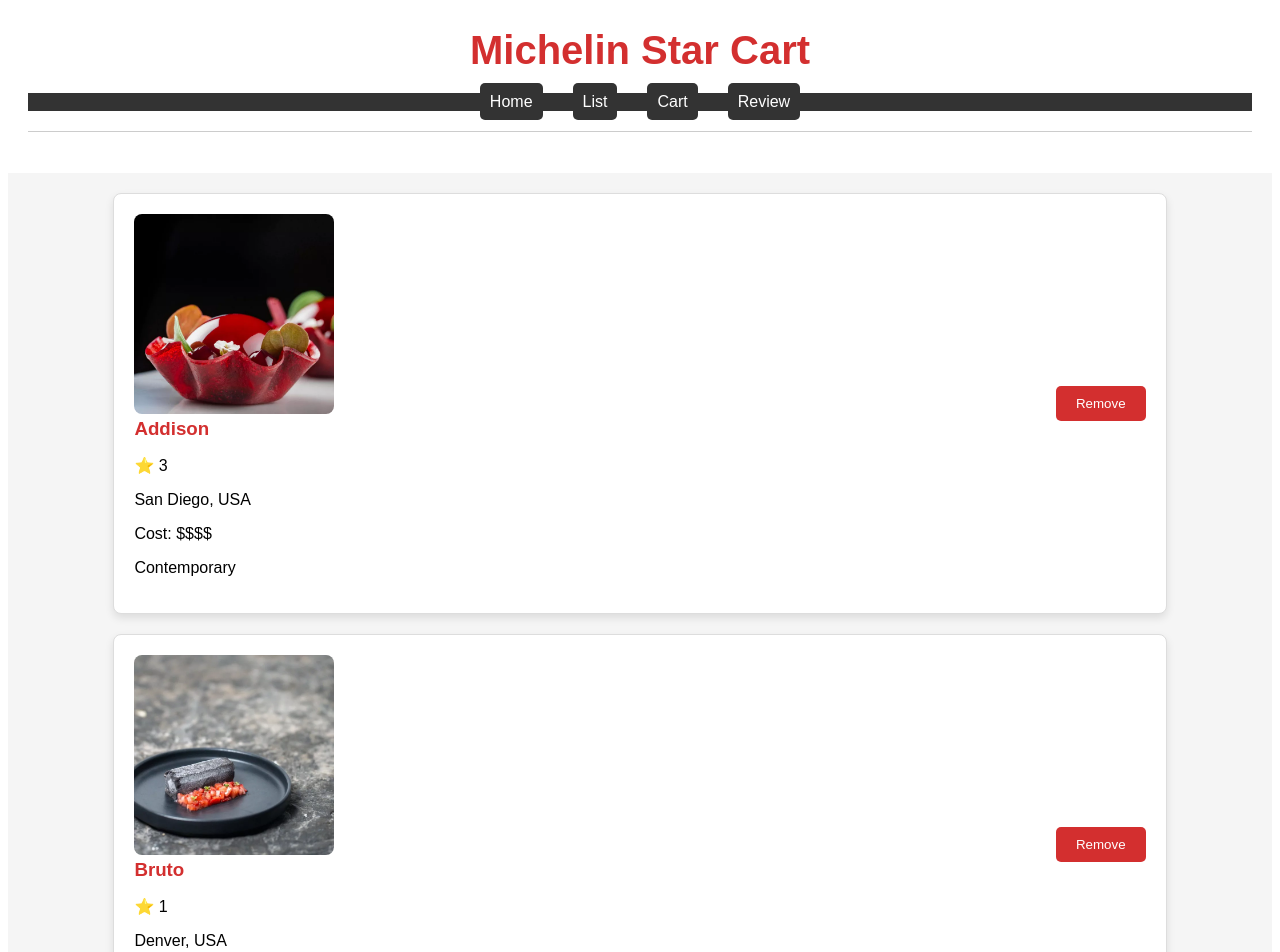
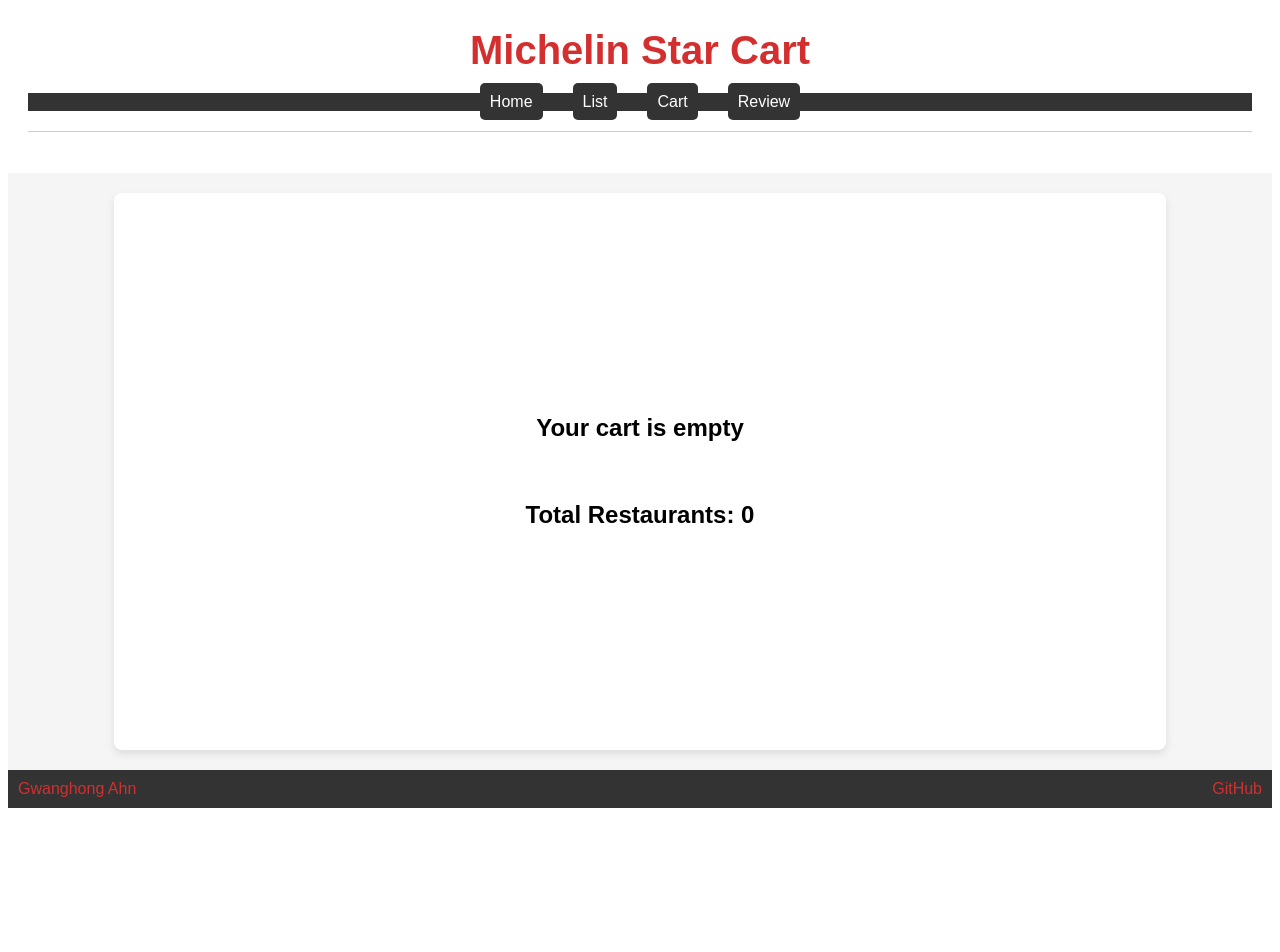
Before and after one commit to gwanghong/startup, a React (Vite) app: page /cart in a window 1280 px wide. Shown: the top 952 px of the page. After the commit the page ends 816 px from the top, so only its background shows below. Built offline with nearby package versions, Linux system fonts and the light colour scheme.

Commit message:
Cart problem fixed. Working on Login Auth

```diff
--- a/src/app.jsx
+++ b/src/app.jsx
@@ -30,7 +30,7 @@ function App() {
               />
             }
           />
-          <Route path="/list" element={<List />} />
+          <Route path="/list" element={<List userName={userName}/>} />
           <Route path="/cart" element={<Cart />} />
           <Route path="/review" element={<Review />} />
           <Route path="*" element={<NotFound />} />
--- a/src/cart/cart.jsx
+++ b/src/cart/cart.jsx
@@ -1,30 +1,26 @@
-import React, { useState } from 'react';
-import './cart.css';
+import React, { useState, useEffect } from 'react';
+import '../list/list.css'; // Use list.css for consistent styling
 
 export function Cart() {
-  const initialCartItems = [
-    {
-      name: 'Addison',
-      image: 'Addison.jpg',
-      stars: 3,
-      location: 'San Diego, USA',
-      cost: '$$$$',
-      cuisine: 'Contemporary',
-    },
-    {
-      name: 'Bruto',
-      image: 'Bruto.jpg',
-      stars: 1,
-      location: 'Denver, USA',
-      cost: '$$$$',
-      cuisine: 'Mexican',
-    },
-  ];
+  const [cartItems, setCartItems] = useState([]);
 
-  const [cartItems, setCartItems] = useState(initialCartItems);
+  // Load cart items from localStorage when the component mounts
+  useEffect(() => {
+    const cartText = localStorage.getItem('cartItems');
+    if (cartText) {
+      setCartItems(JSON.parse(cartText));
+    }
+  }, []);
 
+  // Save cart items to localStorage whenever the cartItems state changes
+  useEffect(() => {
+    localStorage.setItem('cartItems', JSON.stringify(cartItems));
+  }, [cartItems]);
+
+  // Remove an item from the cart
   const removeFromCart = (restaurantName) => {
-    setCartItems(cartItems.filter((item) => item.name !== restaurantName));
+    const updatedCart = cartItems.filter((item) => item.name !== restaurantName);
+    setCartItems(updatedCart);
   };
 
   return (
@@ -50,25 +46,35 @@ export function Cart() {
         <hr />
       </header>
 
-      <div>
-        {cartItems.map((item) => (
-          <div className="cart-item" key={item.name}>
+      <main className="container">
+        {cartItems.length ? (
+          cartItems.map((item) => (
+            <div className="restaurant-card" key={item.name}>
+              <div className="restaurant-info">
+                <img src={item.image} alt={item.name} width="200" height="200" />
                 <div className="restaurant-details">
-              <img src={item.image} alt={item.name} width="200" height="200" />
                   <h3>{item.name}</h3>
                   <p>⭐ {item.stars}</p>
                   <p>{item.location}</p>
                   <p>Cost: {item.cost}</p>
                   <p>{item.cuisine}</p>
                 </div>
-            <div className="remove-from-cart">
-              <button onClick={() => removeFromCart(item.name)}>Remove</button>
+              </div>
+              <div className="add-to-cart">
+                <button
+                  className="btn btn-danger"
+                  onClick={() => removeFromCart(item.name)}
+                >
+                  Remove
+                </button>
               </div>
             </div>
-        ))}
-      </div>
-
+          ))
+        ) : (
+          <h2>Your cart is empty</h2>
+        )}
         <h2>Total Restaurants: {cartItems.length}</h2>
+      </main>
 
       <footer>
         <span className="text-reset">Gwanghong Ahn</span>
--- a/src/list/list.jsx
+++ b/src/list/list.jsx
@@ -1,7 +1,9 @@
 import React from 'react';
 import './list.css';
 
-export function List() {
+export function List(props) {
+  const userName = props.userName;
+
   const restaurants = [
     {
       name: 'Alma Fonda Fina',
@@ -29,9 +31,17 @@ export function List() {
     },
   ];
 
-  const addToCart = (restaurantName) => {
-    alert(`${restaurantName} has been added to your cart!`);
-    // Logic for adding to cart can go here
+  const addToCart = (restaurant) => {
+    const cartItems = JSON.parse(localStorage.getItem('cartItems')) || [];
+
+    // Check if the item already exists in the cart
+    if (!cartItems.find((item) => item.name === restaurant.name)) {
+      cartItems.push(restaurant);
+      localStorage.setItem('cartItems', JSON.stringify(cartItems));
+      alert(`${restaurant.name} has been added to your cart!`);
+    } else {
+      alert(`${restaurant.name} is already in your cart!`);
+    }
   };
 
   return (
@@ -60,7 +70,7 @@ export function List() {
       <main>
         <div className="players">
           Welcome
-          <span className="player-name"> Mystery Guest</span>
+          <span className="player-name"> {userName} </span>
         </div>
       </main>
 
@@ -78,7 +88,7 @@ export function List() {
               </div>
             </div>
             <div className="add-to-cart">
-              <button onClick={() => addToCart(restaurant.name)}>Add to Cart</button>
+              <button onClick={() => addToCart(restaurant)}>Add to Cart</button>
             </div>
           </div>
         ))}
--- a/src/login/authenticated.css
+++ b/src/login/authenticated.css
@@ -1,4 +1,4 @@
-.playerName {
+.LoginName {
     color: rgb(118, 190, 210);
     font-size: 1.5em;
     padding: 0.5em;
--- a/src/login/authenticated.jsx
+++ b/src/login/authenticated.jsx
@@ -15,9 +15,9 @@ export function Authenticated(props) {
 
   return (
     <div>
-      <div className='playerName'>{props.userName}</div>
-      <Button variant='primary' onClick={() => navigate('/play')}>
-        Play
+      <div className='LoginName'>{props.userName}</div>
+      <Button variant='primary' onClick={() => navigate('/list')}>
+        Go To List
       </Button>
       <Button variant='secondary' onClick={() => logout()}>
         Logout
--- a/src/login/login.jsx
+++ b/src/login/login.jsx
@@ -14,15 +14,7 @@ export function Login({ userName, authState, onAuthChange }) {
             <li>
               <a href="/">Home</a>
             </li>
-            <li>
-              <a href="/list">List</a>
-            </li>
-            <li>
-              <a href="/cart">Cart</a>
-            </li>
-            <li>
-              <a href="/review">Review</a>
-            </li>
+
           </menu>
         </nav>
         <hr />
```
Also changed, not shown: 1 other file (tests, documents, lock files or other folders). Lines whose indentation alone changed are shown as unchanged.
